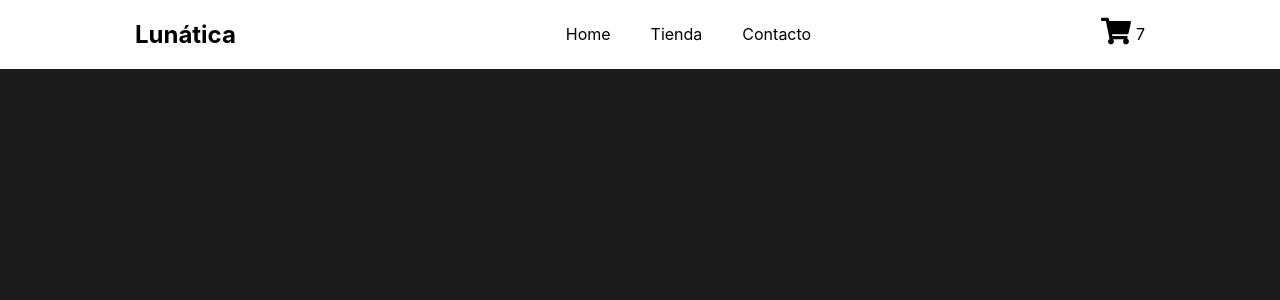
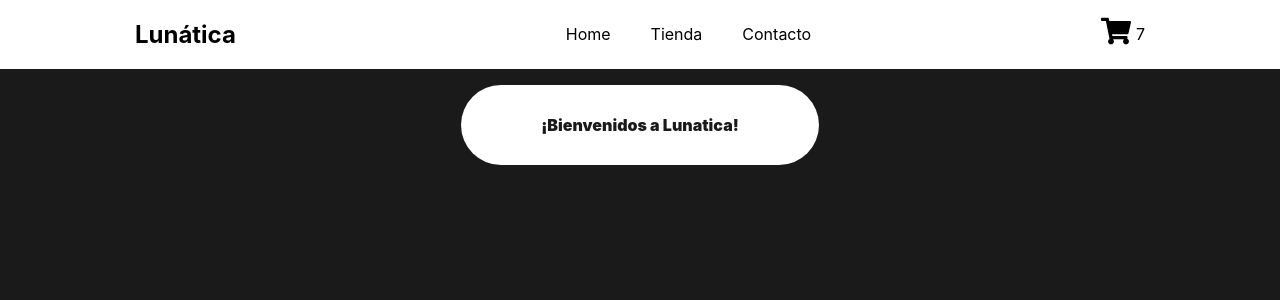
Before and after one commit to AgusContino/ecommerce-app, a React (Create React App) app: page / in a window 1280 px wide. Shown: the top 300 px of the page. Built offline with nearby package versions, Linux system fonts and the light colour scheme.

Commit message:
item list container

```diff
--- a/src/App.js
+++ b/src/App.js
@@ -1,5 +1,6 @@
 import './App.css';
 import Navbar from './components/Navbar/Navbar.jsx';
+import ItemListContainer from './components/ItemListContainer/ItemListContainer';
 
 function App() {
    return (
@@ -8,6 +9,7 @@ function App() {
          <header>
             <Navbar />
          </header>
+         <ItemListContainer saludo="¡Bienvenidos a Lunatica!" />
 
       </div>
    );
--- /dev/null
+++ b/src/components/ItemListContainer/ItemListContainer.jsx
@@ -0,0 +1,13 @@
+import "./style.scss"
+
+function ItemListContainer(props) {
+
+   return (
+      <div className="ItemListContainer">
+         <p>{props.saludo}</p>
+      </div>
+   )
+
+}
+
+export default ItemListContainer
--- /dev/null
+++ b/src/components/ItemListContainer/style.scss
@@ -0,0 +1,11 @@
+.ItemListContainer{
+   display: flex;
+   justify-content: center;
+   p{
+      background-color: white;
+      padding: 30px 80px 30px 80px;
+      border-radius: 100px;
+      font-weight: 900;
+      color: rgb(26, 26, 26);
+   }
+}
```
